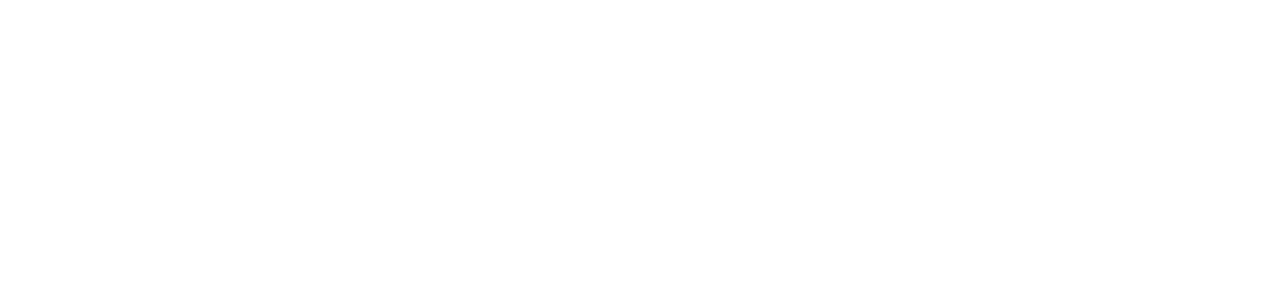
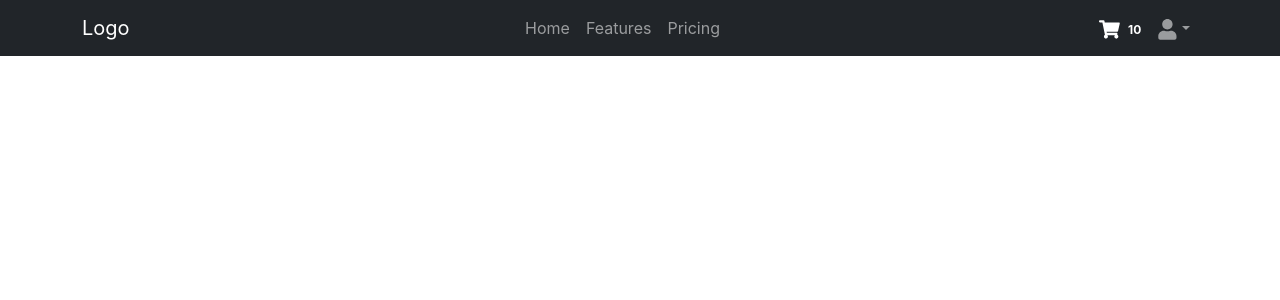
Before and after one commit to FelipeS02/E-Commerce-G7, a React (Create React App) app in the folder client/: page / in a window 1280 px wide. Shown: the top 300 px of the page. Built offline with nearby package versions, Linux system fonts and the light colour scheme.

Commit message:
NavBar basico fue agregado con la funcion de login y logout usando autencacion con auth0

```diff
--- a/client/package.json
+++ b/client/package.json
@@ -11,12 +11,15 @@
     "bootstrap": "^4.6.0",
     "react": "^17.0.2",
     "react-bootstrap": "^1.6.1",
+    "react-bootstrap-icons": "^1.5.0",
     "react-dom": "^17.0.2",
+    "react-icons": "^4.2.0",
     "react-redux": "^7.2.4",
     "react-router-dom": "^5.2.1",
     "react-scripts": "4.0.3",
     "redux": "^4.1.1",
     "redux-devtools-extension": "^2.13.9",
+    "redux-thunk": "^2.3.0",
     "web-vitals": "^1.0.1"
   },
   "scripts": {
--- a/client/src/App.js
+++ b/client/src/App.js
@@ -1,13 +1,15 @@
 import React from "react";
 import { BrowserRouter, Route, Switch } from "react-router-dom";
 import Home from "./components/Home/home";
-import Login from "./components/Login/Login";
-
+import NavBar from "./components/NavBar/NavBar";
+import { useAuth0 } from "@auth0/auth0-react";
 function App() {
+  const { isAuthenticated } = useAuth0();
   return (
     <div className="App">
       <BrowserRouter>
         <Switch>
+          <Route exact path="/" component={NavBar} />
           <Route exact path="/" component={Home} />
         </Switch>
       </BrowserRouter>
--- /dev/null
+++ b/client/src/components/NavBar/NavBar.jsx
@@ -0,0 +1,76 @@
+import React from "react";
+import Login from "../Login/Login";
+import LogOut from "../Login/LogOut";
+import {
+  Navbar,
+  Nav,
+  Form,
+  FormControl,
+  Button,
+  Container,
+  NavDropdown,
+} from "react-bootstrap";
+import { FaUser, FaShoppingCart } from "react-icons/fa";
+
+import { useAuth0 } from "@auth0/auth0-react";
+const NavBar = () => {
+  const { user, isAuthenticated } = useAuth0();
+  return (
+    <div>
+      <Navbar bg="dark" variant="dark">
+        <Container>
+          <Navbar.Brand href="#home">Logo</Navbar.Brand>
+          <Nav className="justify-content-center">
+            <Nav.Link href="#home">Home</Nav.Link>
+            <Nav.Link href="#features">Features</Nav.Link>
+            <Nav.Link href="#pricing">Pricing</Nav.Link>
+          </Nav>
+          <Nav className="justify-content-end align-items-center">
+            <Nav.Item>
+              <FaShoppingCart size="1.3rem" color="white" />
+              <span class="badge">10</span>
+            </Nav.Item>
+
+            <NavDropdown
+              title={
+                isAuthenticated ? (
+                  <img
+                    src={user.picture}
+                    class="rounded-circle"
+                    width="35"
+                    alt={user.name}
+                  />
+                ) : (
+                  <FaUser size="1.3rem" />
+                )
+              }
+              id="nav-dropdown"
+            >
+              {isAuthenticated ? (
+                <>
+                  <NavDropdown.Item eventKey="4.1">Perfil</NavDropdown.Item>
+                  <NavDropdown.Item eventKey="4.2">
+                    Mis pedidos
+                  </NavDropdown.Item>
+                  <NavDropdown.Item eventKey="4.3">
+                    Lista de deseos
+                  </NavDropdown.Item>
+                  <NavDropdown.Divider />
+                  <NavDropdown.Item eventKey="4.4">
+                    <LogOut />
+                  </NavDropdown.Item>
+                </>
+              ) : (
+                <NavDropdown.Item eventKey="4.4">
+                  <Login />
+                </NavDropdown.Item>
+              )}
+            </NavDropdown>
+          </Nav>
+        </Container>
+      </Navbar>
+    </div>
+  );
+};
+
+export default NavBar;
```
Also changed, not shown: 2 other files (tests, documents, lock files or other folders).
